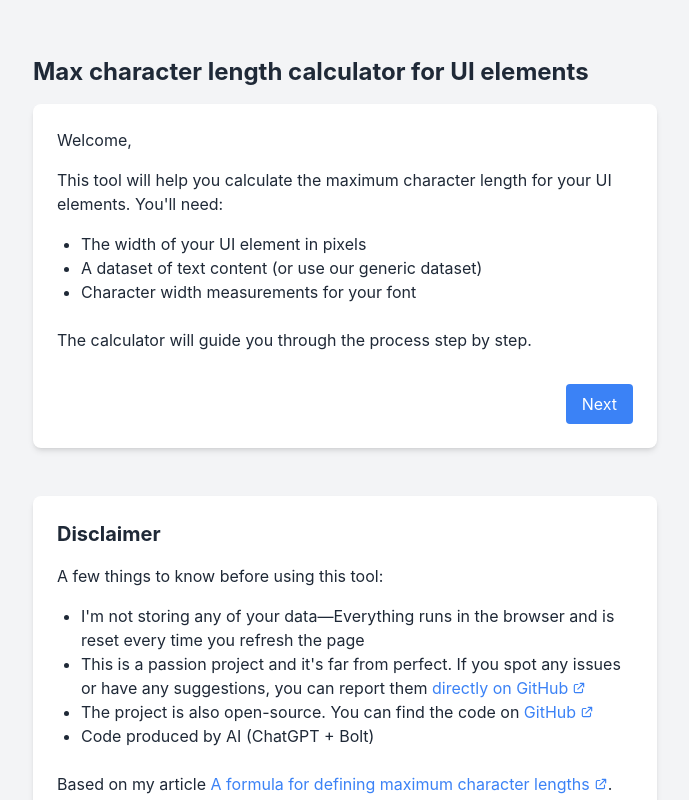
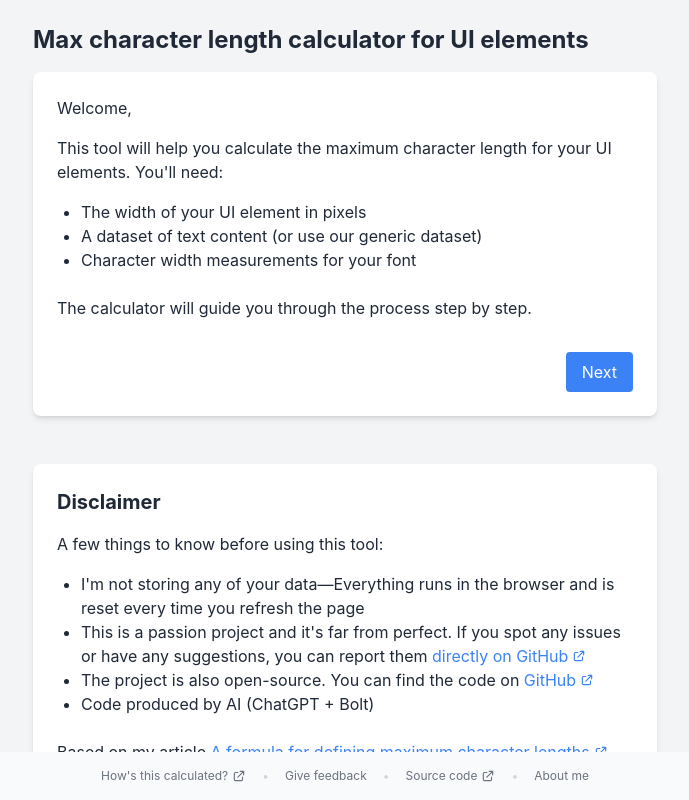
Before and after one commit to steroman/max-char-length-calculator, a Vue app: page / in a window 1280 px wide. Shown: the top 800 px of the page, without its empty margins (295-984 px from the left). Built offline with nearby package versions, Linux system fonts and the light colour scheme.

Commit message:
make footer sticky

```diff
--- a/src/App.vue
+++ b/src/App.vue
@@ -1,4 +1,5 @@
 <script setup>
+import { computed } from 'vue';
 import { useCalculatorStore } from './stores/calculator';
 import WelcomeStep from './components/WelcomeStep.vue';
 import WidthInputStep from './components/WidthInputStep.vue';
@@ -11,7 +12,7 @@ import Footer from './components/ui/Footer.vue';
 
 const store = useCalculatorStore();
 
-const getCurrentStep = () => {
+const getCurrentStep = computed(() => {
   switch (store.currentStep) {
     case 1:
       return WelcomeStep;
@@ -30,14 +31,14 @@ const getCurrentStep = () => {
     default:
       return WelcomeStep;
   }
-};
+});
 </script>
 
 <template>
-  <div class="min-h-screen bg-gray-100 flex flex-col">
-    <main class="flex-grow py-8">
-      <component :is="getCurrentStep()" />
+  <div class="min-h-screen bg-gray-100">
+    <main class="pb-20">
+      <component :is="getCurrentStep" />
     </main>
-    <Footer />
+    <Footer class="fixed bottom-0 left-0 right-0" />
   </div>
 </template>
--- a/src/components/ui/Footer.vue
+++ b/src/components/ui/Footer.vue
@@ -16,7 +16,7 @@ const openAboutDialog = () => {
 </script>
 
 <template>
-  <footer class="mt-8 py-4 bg-gray-50">
+  <footer class="w-full bg-gray-50 py-4 shadow-lg">
     <div class="max-w-4xl mx-auto px-6">
       <div class="flex flex-wrap justify-center gap-4 text-xs text-gray-500">
         <ExternalLink
```
